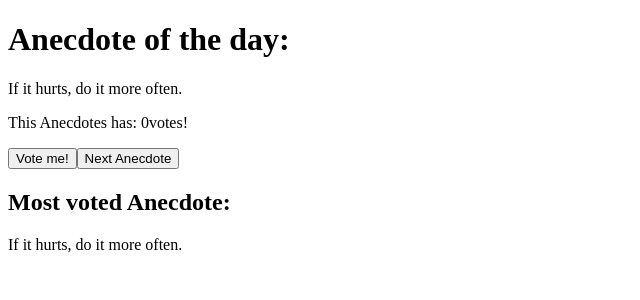
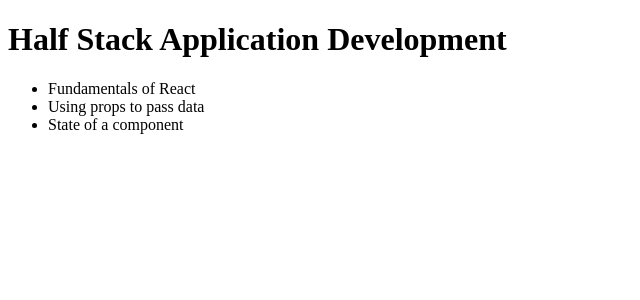
Before and after one commit to pasqualepalombo/FullStackOpenExercices, a React (Vite) app: page / in a window 1280 px wide. Shown: the top 300 px of the page, without its empty margins (0-640 px from the left). Built offline with nearby package versions, Linux system fonts and the light colour scheme.

Commit message:
Exercise 2.1 information step 6

```diff
--- a/src/App.jsx
+++ b/src/App.jsx
@@ -1,57 +1,49 @@
 import { useState } from 'react'
-// exercise 1.14 anecdotes step3
 
-const App = () => {
-  const anecdotes = [
-    'If it hurts, do it more often.',
-    'Adding manpower to a late software project makes it later!',
-    'The first 90 percent of the code accounts for the first 10 percent of the development time...The remaining 10 percent of the code accounts for the other 90 percent of the development time.',
-    'Any fool can write code that a computer can understand. Good programmers write code that humans can understand.',
-    'Premature optimization is the root of all evil.',
-    'Debugging is twice as hard as writing the code in the first place. Therefore, if you write the code as cleverly as possible, you are, by definition, not smart enough to debug it.',
-    'Programming without an extremely heavy use of console.log is same as if a doctor would refuse to use x-rays or blood tests when diagnosing patients.',
-    'The only way to go fast, is to go well.'
-  ]
+// Exercise 2.1 information step 6
 
-  const [selected, setSelected] = useState(0)
-  const [voted, setVoted] = useState(Array(anecdotes.length).fill(0))
+const Part = ({part}) => {
+  return (
+    <li>{part.name}</li>
+  )
+}
 
-  const randomNumber = () => {
-    let random = Math.floor(Math.random()*anecdotes.length)
-    setSelected(random)
-  }
-
-  const voteMe = () => {
-    const newVotes = [...voted]
-    newVotes[selected] += 1
-    setVoted(newVotes)
-  }
-
-  const ReturnMaxValue = () => {
-    const maxValue = Math.max(...voted)
-    let value = 0
-    while (voted.length) {
-      if (voted[value]==maxValue) break
-      value += 1
-    }
-    return (
-      <p>{anecdotes[value]}</p>
-    )
-
-  }
-
+const Course = ({course}) => {
+  console.log(course.parts)
+  var parts = course.parts
   return (
     <div>
-      <h1>Anecdote of the day:</h1>
-      <p>{anecdotes[selected]}</p>
-      <p>This Anecdotes has: {voted[selected]}votes!</p>
-      <button onClick={voteMe}>Vote me!</button>
-      <button onClick={randomNumber}>Next Anecdote</button>
-      <h2>Most voted Anecdote:</h2>
-      <ReturnMaxValue />
+      <h1>{course.name}</h1>
+      <ul>
+        {parts.map(part => <Part key={part.id} part={part} />)}
+      </ul>
     </div>
   )
 }
 
+function App() {
+  const course = {
+    id: 1,
+    name:'Half Stack Application Development',
+    parts: [
+    {
+    id:1,
+    name:'Fundamentals of React',
+    exercises:10,
+    },
+    {
+    id:2,
+    name:'Using props to pass data',
+    exercises:7,
+    },
+    {
+    id:3,
+    name:'State of a component',
+    exercises:14,
+    },
+    ]
+  }
+  return <Course course={course}/>
+}
 
 export default App
```
Also changed, not shown: src/main.jsx (line endings or trailing spaces).
